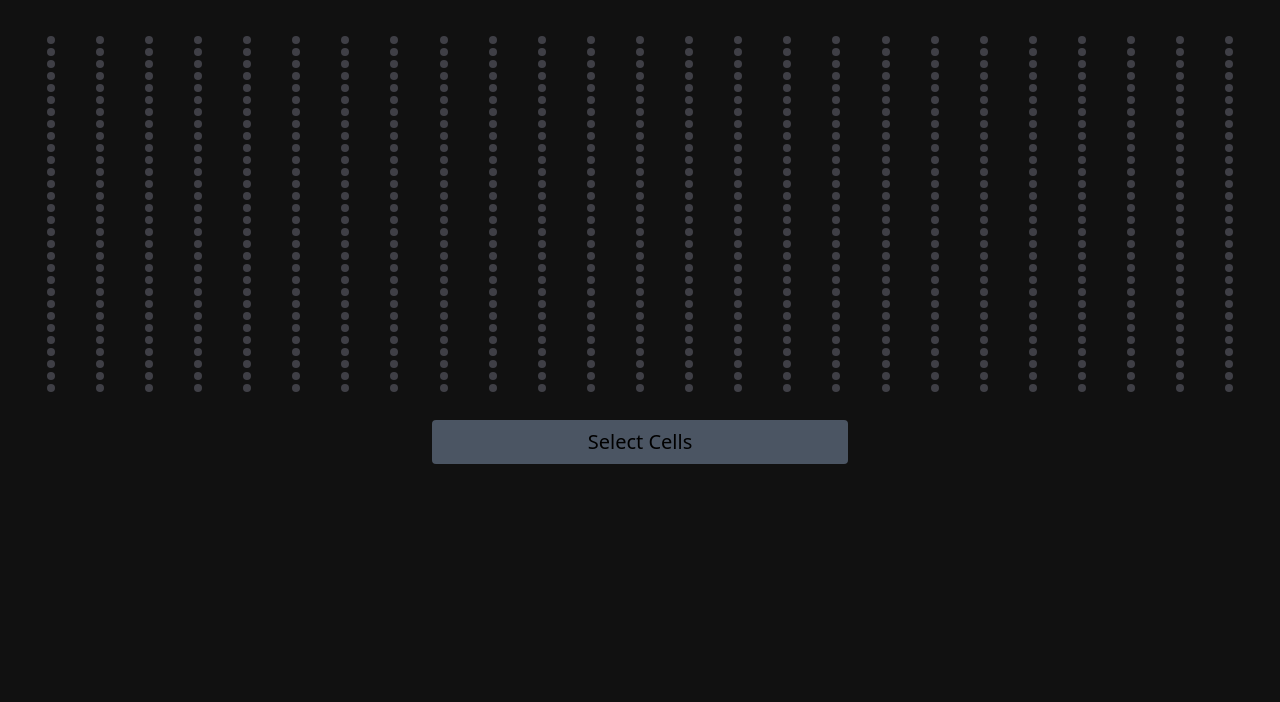
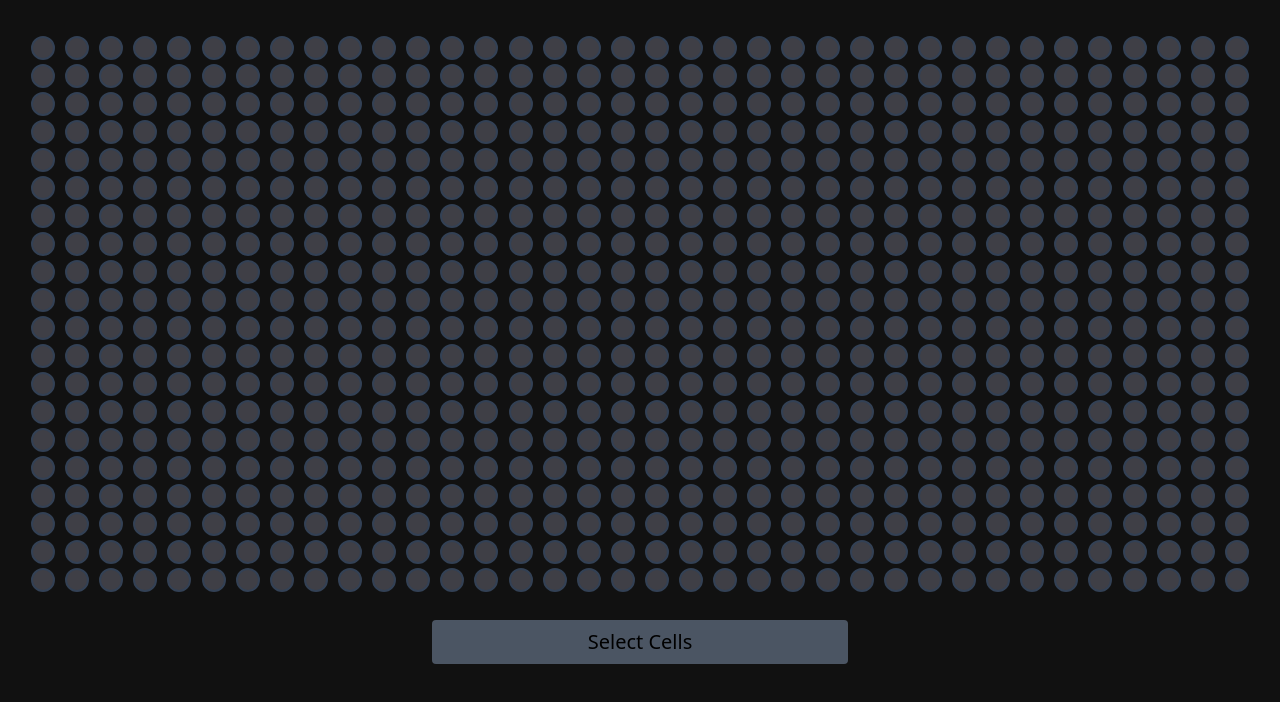
Before and after one commit to seniorcreative/organisms, a React (Create React App) app: page / in a window 1280 px wide. Shown: the top 702 px of the page. Built offline with nearby package versions, Linux system fonts and the light colour scheme.

Commit message:
Colour and grid layout tweaks plus mousedown

```diff
--- a/src/App.tsx
+++ b/src/App.tsx
@@ -4,7 +4,7 @@ import OrganismGrid from "./components/organismGrid";
 const App = () => {
   return (
     <div className="container mx-auto px-4">
-      <OrganismGrid rows={30} cols={25} />
+      <OrganismGrid rows={window.innerWidth < 560 ? 40 : 20} cols={36} />
     </div>
   );
 };
--- a/src/components/organismCell.tsx
+++ b/src/components/organismCell.tsx
@@ -1,4 +1,12 @@
-import { OrganismCellPropsType } from "../types/organismTypes";
+import {OrganismCellPropsType} from '../types/organismTypes';
+
+let mouseDown = 0;
+window.addEventListener('mousedown', () => {
+  mouseDown++;
+});
+window.addEventListener('mouseup', () => {
+  mouseDown--;
+});
 
 const OrganismCell = (props: OrganismCellPropsType) => {
   const alive: boolean = props.alive;
@@ -8,35 +16,36 @@ const OrganismCell = (props: OrganismCellPropsType) => {
       data-testid="cell-outer"
       className="flex justify-center items-center"
       onMouseEnter={(m: React.MouseEvent) => {
-        //if (m.buttons === 1) {
-        props.setAlive(props.x);
-        //}
+        if (mouseDown > 0) {
+          props.setAlive(props.x);
+        }
       }}
       onPointerEnter={(m: React.MouseEvent) => {
-        // if (m.buttons === 1) {
-        props.setAlive(props.x);
-        // }
+        if (mouseDown > 0) {
+          props.setAlive(props.x);
+        }
       }}
+
       // onClick={() => {
       //   props.toggleAlive(props.x);
       // }}
     >
       <div
-        data-testid={`cell-inner-${alive ? "alive" : "dead"}`}
+        data-testid={`cell-inner-${alive ? 'alive' : 'dead'}`}
         className={`cursor-pointer
-        w-3
-        h-3
-        md:w-2
-        md:h-2
-        rounded-lg
+        w-2
+        h-2
+        md:w-6
+        md:h-6
+        rounded-full
         transition
         transition-all
         flex
         items-center
         justify-center
         select-none
-        ${alive ? "bg-lime-500" : "bg-zinc-700"}`}
-      >
+        border-1 md:border-2
+        ${alive ? 'bg-lime-500 border-green-600' : 'bg-zinc-700 border-slate-700'}`}>
         {}
       </div>
     </div>
```
Also changed, not shown: package.json (+7 -7 lines), .prettierrc.js (added), 1 other file (tests, documents, lock files or other folders).
